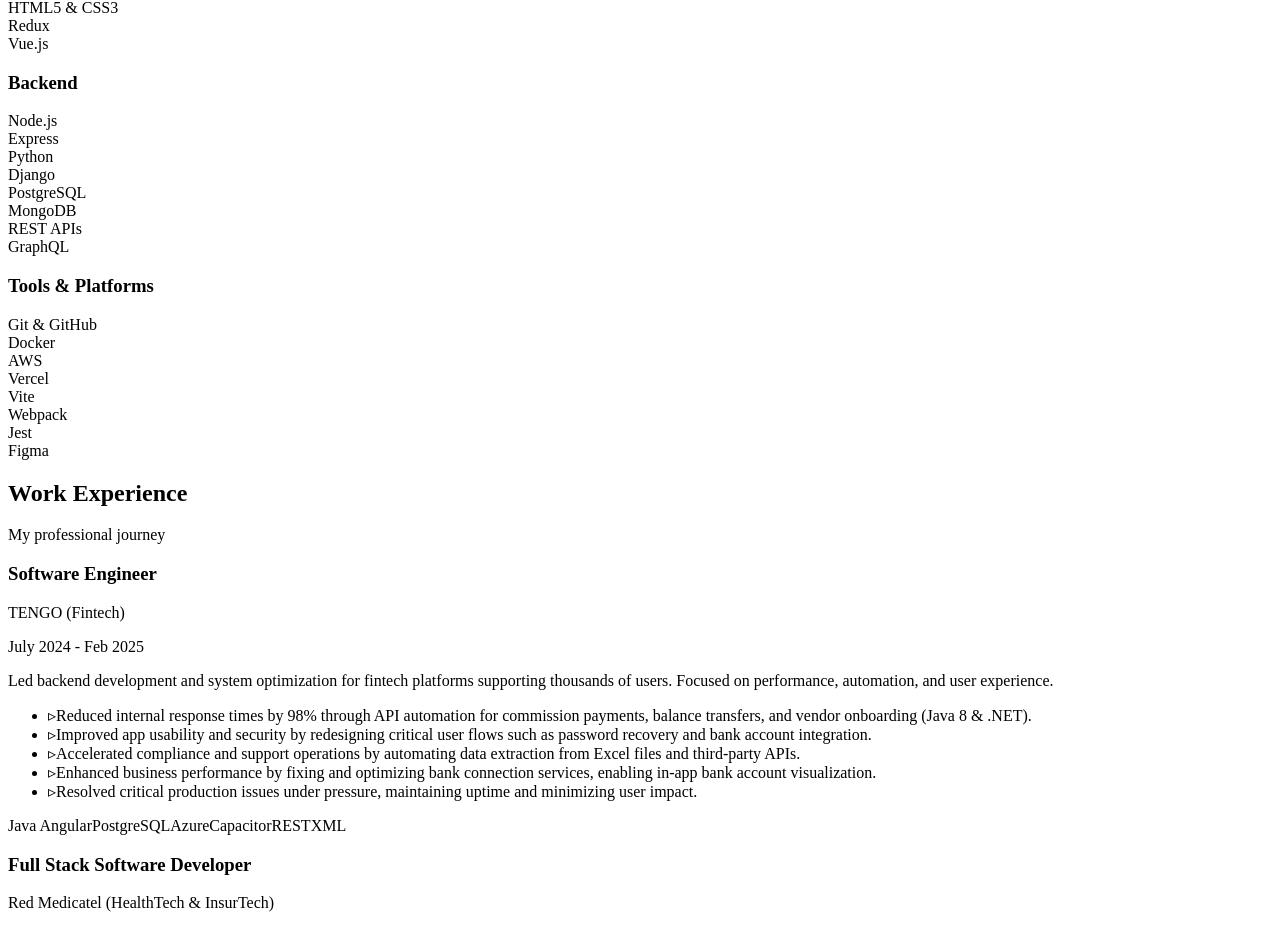
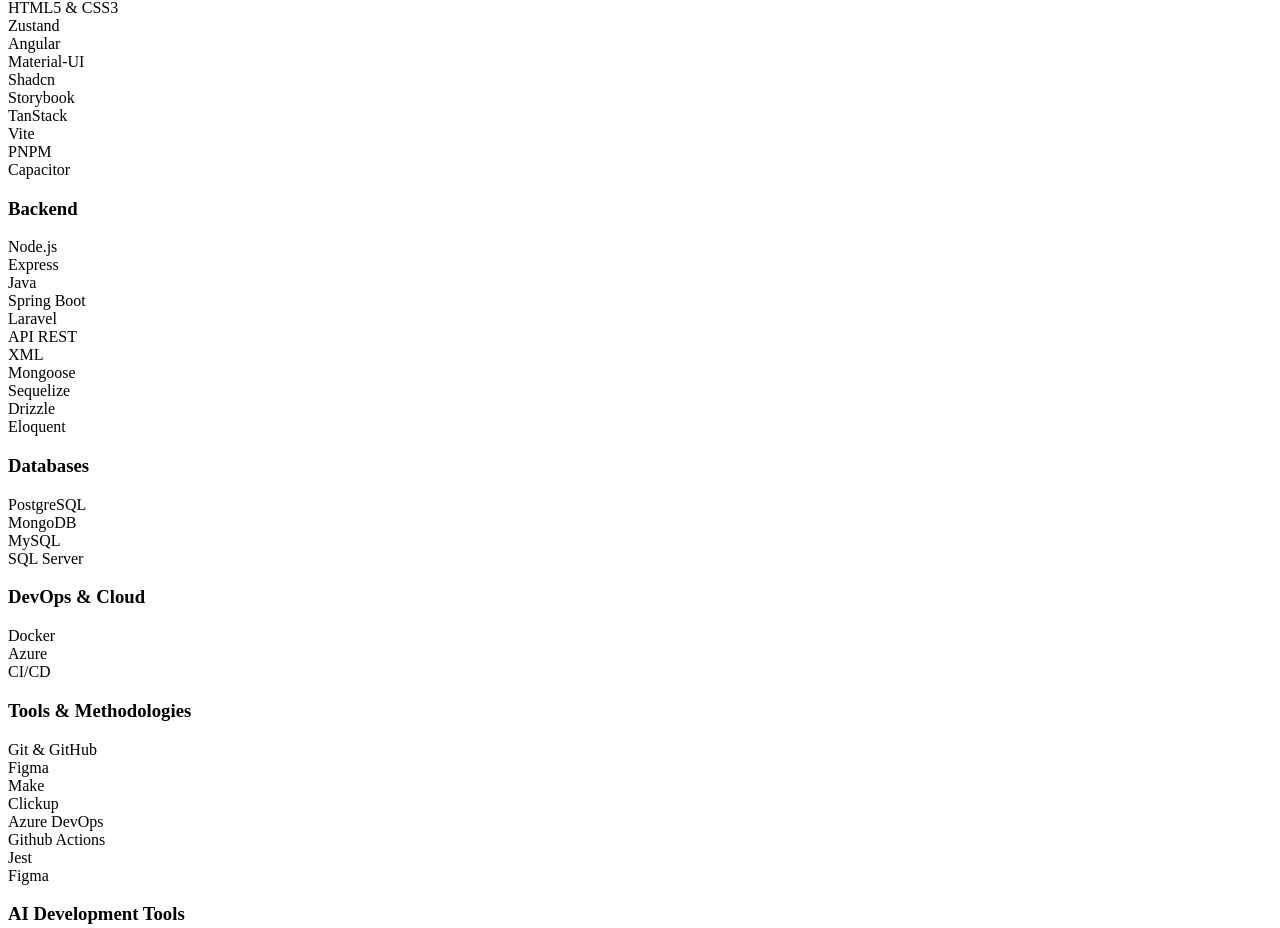
Before and after one commit to denzellgh/portfolio-denzellgh, a React (Vite) app: page / in a window 1280 px wide. Shown: the part 2593-3521 px from the top of the page. Built offline with nearby package versions, Linux system fonts and the light colour scheme; the HTML template or start-up script is replaced by a standard one.

Commit message:
feat: updating tech stack & skills info

```diff
--- a/src/data/skills.ts
+++ b/src/data/skills.ts
@@ -18,8 +18,15 @@
       { name: 'Next.js' },
       { name: 'TailwindCSS' },
       { name: 'HTML5 & CSS3' },
-      { name: 'Redux' },
-      { name: 'Vue.js' },
+      { name: 'Zustand' },
+      { name: 'Angular' },
+      { name: 'Material-UI' },
+      { name: 'Shadcn' },
+      { name: 'Storybook' },
+      { name: 'TanStack' },
+      { name: 'Vite' },
+      { name: 'PNPM' },
+      { name: 'Capacitor' },
     ],
   },
   {
@@ -27,25 +34,61 @@
     skills: [
       { name: 'Node.js' },
       { name: 'Express' },
-      { name: 'Python' },
-      { name: 'Django' },
-      { name: 'PostgreSQL' },
-      { name: 'MongoDB' },
-      { name: 'REST APIs' },
-      { name: 'GraphQL' },
+      { name: 'Java' },
+      { name: 'Spring Boot' },
+      { name: 'Laravel' },
+      { name: 'API REST' },
+      { name: 'XML' },
+      { name: 'Mongoose' },
+      { name: 'Sequelize' },
+      { name: 'Drizzle' },
+      { name: 'Eloquent' },
     ],
   },
   {
-    category: 'Tools & Platforms',
+    category: 'Databases',
+    skills: [
+      { name: 'PostgreSQL' },
+      { name: 'MongoDB' },
+      { name: 'MySQL' },
+      { name: 'SQL Server' },
+    ],
+  },
+  {
+    category: 'DevOps & Cloud',
+    skills: [{ name: 'Docker' }, { name: 'Azure' }, { name: 'CI/CD' }],
+  },
+  {
+    category: 'Tools & Methodologies',
     skills: [
       { name: 'Git & GitHub' },
-      { name: 'Docker' },
-      { name: 'AWS' },
-      { name: 'Vercel' },
-      { name: 'Vite' },
-      { name: 'Webpack' },
+      { name: 'Figma' },
+      { name: 'Make' },
+      { name: 'Clickup' },
+      { name: 'Azure DevOps' },
+      { name: 'Github Actions' },
       { name: 'Jest' },
       { name: 'Figma' },
     ],
   },
+  {
+    category: 'AI Development Tools',
+    skills: [
+      { name: 'ChatGPT' },
+      { name: 'Gemini' },
+      { name: 'Claude' },
+      { name: 'GitHub Copilot' },
+      { name: 'V0' },
+      { name: 'Windsurf' },
+    ],
+  },
+  {
+    category: 'Currently Learning',
+    skills: [
+      { name: 'Python' },
+      { name: 'AWS' },
+      { name: 'N8N ' },
+      { name: 'Vibe Coding' },
+    ],
+  },
 ];
```
